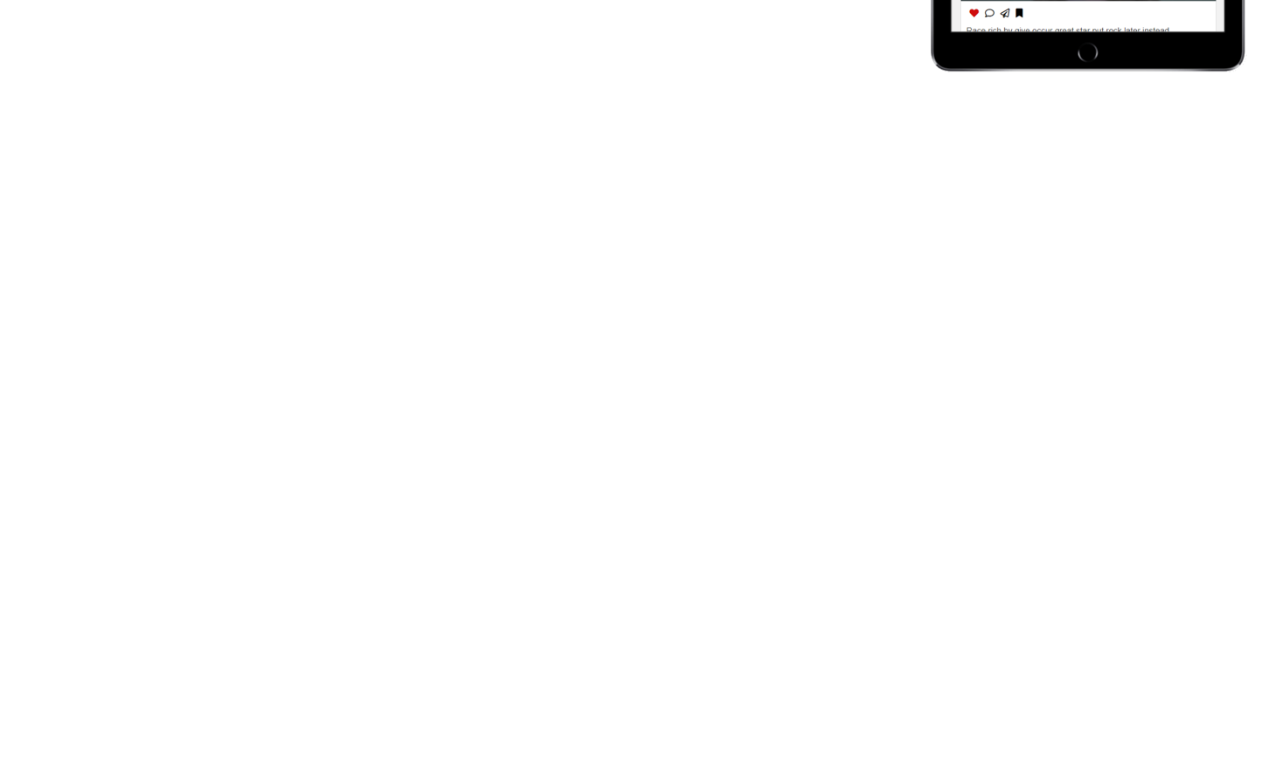
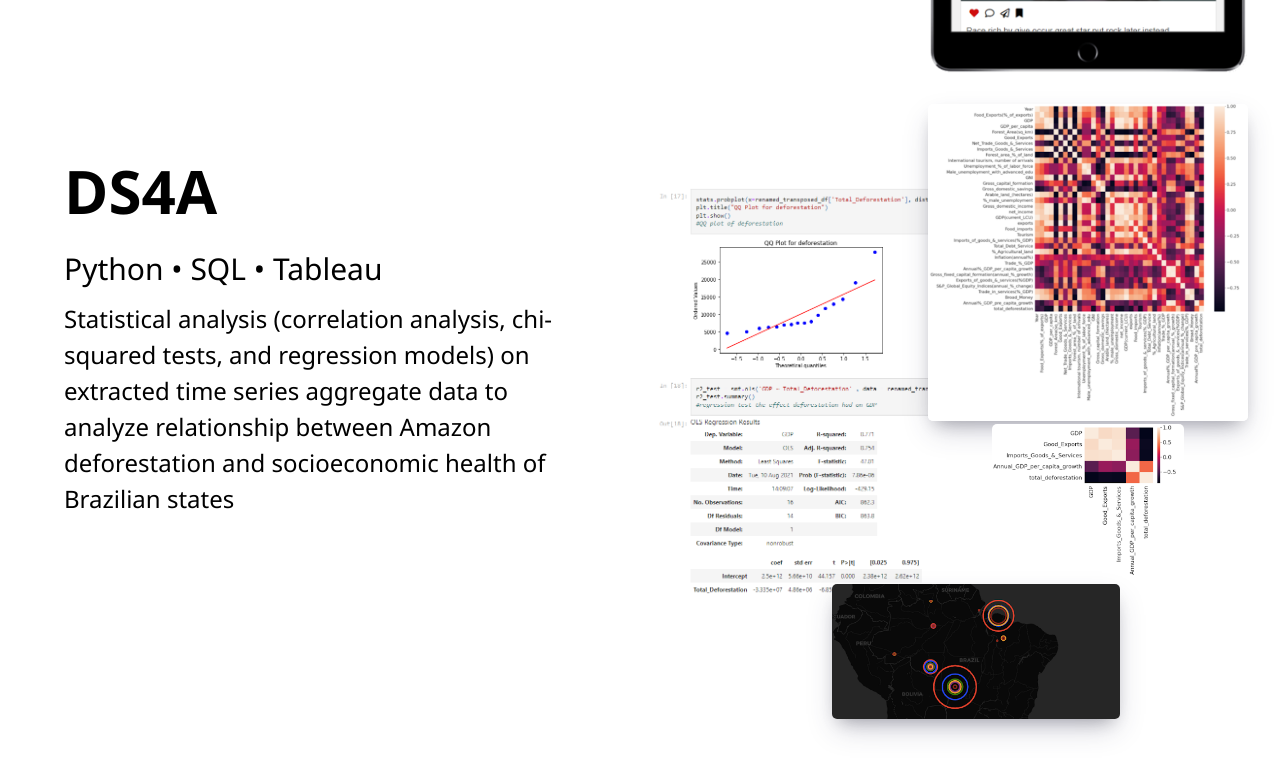
Before and after one commit to elliottyoon/elliottyoon.github.io, a plain HTML site: page index.html in a window 1280 px wide. Shown: the part 2956-3732 px from the top of the page. Drawn offline with nearby package versions, Linux system fonts and the light colour scheme; a script that the page names is missing.

Commit message:
added DS4A

```diff
--- a/index.html
+++ b/index.html
@@ -42,7 +42,7 @@
     <section class="portfolio" id="portfolio">
         <section id="container-2048" class="project-container">
             <div class="text-content">
-                <h1>2048Racer</h1>
+                <h1><a href="https://github.com/elliottyoon/2048Racer">2048Racer</a></h1>
                 <h2>React.js • Go • Websockets</h3>
                 <h3>Web application that serves as a hub for various spinoffs of the popular game 2048. Allows users to test 2048 AI algorithms or race other users!</h3>
             </div>
@@ -56,7 +56,7 @@
         </section>
         <section id="container-pineapple" class="project-container">
             <div class="text-content">
-                <h1>Pineapple Pics</h1>
+                <h1><a href="https://github.com/elliottyoon/Pineapple-Pics">Pineapple Pics</a></h1>
                 <h2>React.js • Flask • PostgreSQL</h3>
                 <h3>Full-stack accessible Instagram clone built on a MVC design pattern with JWT user authentication, REST API endpoints, and Heroku cloud services.</h3>
             </div>
@@ -65,6 +65,23 @@
                     <img class="img-window" id="img-pineapple-one" src="assets/pineapple-pics/pineapple-pics-window.png" alt="pineapple pics window">
                     <img class="img-tablet" id="img-pineapple-two" src="assets/pineapple-pics/pineapple-pics-tablet.png" alt="pineapple pics tablet">
                     <img class="img-mobile" id="img-pineapple-three" src="assets/pineapple-pics/pineapple-pics-mobile-login.png" alt="pineapple pics mobile login">
+                </div>
+            </div>
+        </section>
+        <section id="container-ds4a" class="project-container">
+            <div class="text-content">
+                <h1><a href="https://github.com/elliottyoon/DS4A">DS4A</a></h1>
+                <h2>Python • SQL • Tableau</h3>
+                <h3>Statistical analysis (correlation analysis, chi-squared tests, and regression models) on extracted time
+series aggregate data to analyze relationship between Amazon deforestation and socioeconomic health of Brazilian
+states</h3>
+            </div>
+            <div class="image-content">
+                <div id="images-ds4a" class="project-container">
+                    <img class="img-window" id="img-ds4a-one" src="assets/DS4A/DS4A-heatmap-large.png" alt="ds4a heatmap large">
+                    <img class="img-window" id="img-ds4a-two" src="assets/DS4A/DS4A-geoplot.png" alt="ds4a geoplot">
+                    <img class="img-window" id="img-ds4a-three" src="assets/DS4A/DS4A-regression.png" alt="ds4a regression">
+                    <img class="img-window" id="img-ds4a-four" src="assets/DS4A/DS4A-heatmap-small.png" alt="ds4a heatmap small">
                 </div>
             </div>
         </section>
@@ -79,7 +96,7 @@
                         <p>I constantly seek to dive deeper into the fascinating realm of computation.</p>
                         <div class="list-group">
                             <p class="list-title">Some of my favorite projects</p>
-                            <p>Buffer overflow attacks <i>(x86 Assembly, C)</i>, neural network from scratch <i>(Python)</i>, Racket interpreter <i>(Lisp)</i></p>
+                            <p>Buffer overflow attack <i>(x86 Assembly, C)</i>, neural network from scratch <i>(Python)</i>, Racket interpreter <i>(Lisp)</i></p>
                         </div>
                         <div class="list-group">
                             <p class="list-title">Languages</p>
@@ -213,6 +230,17 @@
             duration: 800
         }).setPin("#container-pineapple").setTween(scrollVerticalPineapple).addTo(controller);
 
+        var scrollVerticalDS4A = new TimelineMax()
+        .add(TweenMax.to("#img-ds4a-one", 1, {y:'-150%'}), "first")
+        .add(TweenMax.to("#img-ds4a-two", 1, {y:'-200%'}), "first")
+        .add(TweenMax.to("#img-ds4a-three", 1, {y:'-50%'}), "first")
+        .add(TweenMax.to("#img-ds4a-four", 1, {y:'-150%'}), "first")
+        var verticalScrollPineapple = new ScrollMagic.Scene({
+            triggerElement: "#container-ds4a",
+            triggerHook: 'onLeave',
+            duration: 800
+        }).setPin("#container-ds4a").setTween(scrollVerticalDS4A).addTo(controller);
+
         var scrollHorizontalSkills = new TimelineLite()
         scrollHorizontalSkills.to("#skills-header", 1, {x:'-80%'} )
         var horizontalScroll = new ScrollMagic.Scene({
--- a/style.css
+++ b/style.css
@@ -271,9 +271,41 @@
   width: 30%;
 }
 
+#img-ds4a-one {
+  position: absolute;
+  top: 20%;
+  right: 5%;
+  z-index: 2;
+  width: 50%;
+  box-shadow: 0 13px 27px -5px rgba(50,50,93,0.25),0 8px 16px -8px rgba(0,0,0,0.3);
+
+}
+#img-ds4a-two {
+  position: absolute;
+  top: 80%;
+  right: 25%;
+  z-index: 5;
+  width: 45%;
+  box-shadow: 0 13px 27px -5px rgba(50,50,93,0.25),0 8px 16px -8px rgba(0,0,0,0.3);
+
+}
+#img-ds4a-three {
+  position: absolute;
+  top: 30%;
+  left: 0;
+  z-index: 1;
+}
+#img-ds4a-four {
+  position: absolute;
+  top: 60%;
+  right: 15%;
+  width: 30%;
+  z-index: 4;
+
+}
+
 
 .text-content {
-  /* background-color: var(--color-purple); */
   padding-top: 30%;
   margin-left: auto;
   margin-right: auto;
@@ -284,12 +316,18 @@
   font-weight: bold;
   font-size: var(--project-heading-font-size)
 }
+.text-content h1 a {
+  text-decoration: none;
+}
+.text-content h1 a:hover {
+  color: var(--color-dark-purple);
+  transition: .2s ease-out;
+}
 /* ============================================== Skills */
 .skills {
   height: 150vh;
   width: 100vw;
   position: relative;
-  /* background-color: lightblue; */
 }
 .skills * {
   text-align: center;
@@ -442,7 +480,7 @@
   --color-aqua: #41B3A3;
   --color-dark-purple: #713cc8;
 
-  --num-projects: 2;
+  --num-projects: 3;
   --hero-height: 100vh;
   --ggs: 1.5;
 }
@@ -530,6 +568,9 @@
     top: -30%;
     left: 2%;
   }
+  .portfolio {
+    height: calc(var(--num-projects) * (100vh + 800px) + 50vh);
+  }
 
   .text-content h1 {
     font-size: 2rem;
```
Also changed, not shown: assets/DS4A/DS4A-geoplot.png (added), assets/DS4A/DS4A-heatmap-large.png (added), assets/DS4A/DS4A-heatmap-small.png (added), assets/DS4A/DS4A-regression.png (added), 1 other file.
